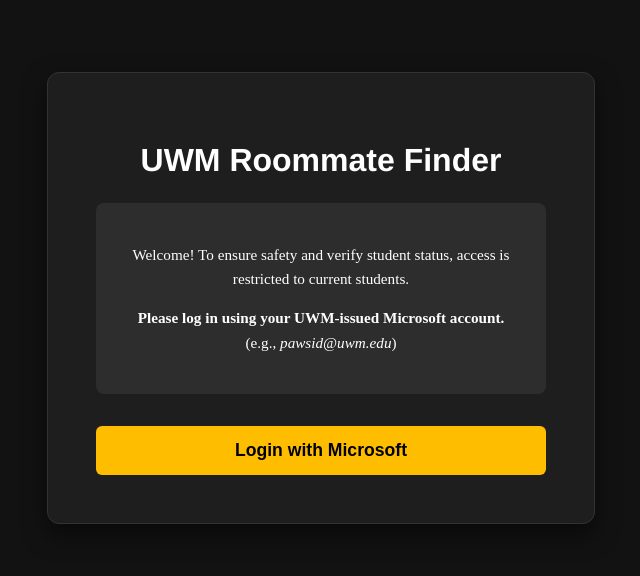
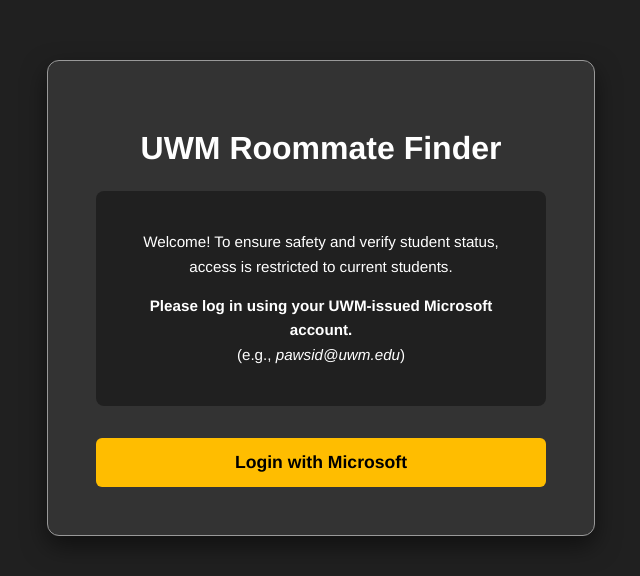
Before and after one commit to carterpiepenburg1/uwmroommatefinder, a React (Vite) app in the folder frontend/: page / in a window 1280 px wide. Shown: the part 102-678 px from the top of the page, without its empty margins (319-959 px from the left). Built offline with nearby package versions, Linux system fonts and the light colour scheme.

Commit message:
CSS Updates
Aaaaaaaaa

```diff
--- a/frontend/src/pages/Dashboard.jsx
+++ b/frontend/src/pages/Dashboard.jsx
@@ -23,7 +23,7 @@
         <h1>Dashboard</h1>
 
         {/* Logic: If we have a first name, show "Welcome, Max!".
-          Otherwise, show "Welcome, max@uwm.edu!"
+          Otherwise, show "Welcome, maxkrug@uwm.edu!"
         */}
         <p>
           Welcome, {user.first_name ? user.first_name : user.email}!
--- a/frontend/src/styles/App.css
+++ b/frontend/src/styles/App.css
@@ -1,22 +1,40 @@
+/* App.css */
+
+/* 1. UNIVERSAL FONT (Helvetica for absolutely everything) */
+* {
+  font-family: 'Helvetica Neue', Helvetica, Arial, sans-serif;
+}
+
+/* 2. BASELINE SETUP */
 html, body {
   margin: 0;
   padding: 0;
   width: 100%;
   height: 100%;
-  background-color: #121212; /* Ensures the "white" never peeks through */
+  background-color: #121212;
 }
 
-p {
+/* 3. TEXT COLORS */
+p, span, li {
   color: white;
-}
-
-h1 {
-  /* CHANGED: White text for high contrast */
-  color: #ffffff;
-  margin-bottom: 1.5rem;
-  font-family: 'Helvetica Neue', Helvetica, Arial, sans-serif;
 }
 
 strong {
   color: white;
+  font-weight: bold;
 }
+
+h1, h2, h3, h4, h5, h6 {
+  color: #ffffff;
+  margin-bottom: 1.5rem;
+}
+
+/* 4. OFFICIAL UWM LINK COLOR */
+a {
+  color: #27729B;
+  text-decoration: none;
+}
+
+a:hover {
+  text-decoration: underline;
+}
--- a/frontend/src/styles/Layout.css
+++ b/frontend/src/styles/Layout.css
@@ -15,14 +15,14 @@
   display: flex;
   align-items: center;
   padding: 0 30px;
-  background-color: gold;
+  background-color: #FFBD00;
   justify-content: center;
 }
 
 .main-content {
-  flex: 1; /* fills remaining space */
+  flex: 1;
   padding: 30px;
-  background-color: black;
+  background-color: #333333;
 }
 
 .footer {
@@ -30,7 +30,7 @@
   display: flex;
   align-items: center;
   justify-content: center;
-  background-color: white;
+  background-color: #000000;
   font-size: 14px;
   color: #6b7280;
 }
--- a/frontend/src/styles/Login.css
+++ b/frontend/src/styles/Login.css
@@ -1,5 +1,4 @@
-/* Login.css - Dark Mode Version */
-
+/* Login.css */
 
 #root {
   width: 100%;
@@ -13,32 +12,32 @@
   justify-content: center;
   align-items: center;
   min-height: 100vh;
-  /* CHANGED: Very dark grey background */
-  background-color: #121212;
+  /* Technically the text color lol */
+  background-color: #202020;
 }
 
 .login-card {
-  /* CHANGED: Dark grey card to pop against the background */
-  background: #1e1e1e;
+  /* Black - light */
+  background: #333333;
   padding: 3rem;
   border-radius: 12px;
-  /* ADJUSTED: Stronger shadow for better depth in dark mode */
+  /* Drop Shadow */
   box-shadow: 0 10px 25px rgba(0, 0, 0, 0.5);
-  /* OPTIONAL: Subtle border for definition */
-  border: 1px solid #333;
+  /* Black - lighter */
+  border: 1px solid #999999;
   max-width: 450px;
   width: 90%;
   text-align: center;
 }
 
 .info-blurb {
-  /* CHANGED: Slightly lighter dark grey to differentiate from card */
-  background-color: #2d2d2d;
+  /* Background Gray - dark */
+  background-color: #202020;
   padding: 1.5rem;
   border-radius: 8px;
   font-size: 0.95rem;
-  /* CHANGED: Light grey text for readability */
-  color: #d0d0d0;
+  /* UWM White */
+  color: #ffffff;
   margin-bottom: 2rem;
   line-height: 1.6;
 }
@@ -46,7 +45,7 @@
 /* BUTTON REMAINS UWM GOLD */
 .login-btn {
   background-color: #FFBD00; /* UWM Gold */
-  color: #000000; /* Black text still looks best on gold */
+  color: #000000;
   font-weight: bold;
   border: none;
   padding: 14px 28px;
@@ -58,8 +57,8 @@
 }
 
 .login-btn:hover {
-  background-color: #dda400; /* Slightly darker gold on hover */
-  transform: translateY(-2px); /* Slight lift effect */
-  /* ADJUSTED: Gold glow effect on hover */
+  /* CHANGED: Official UWM Gold - light for the hover state */
+  background-color: #ffd14c;
+  transform: translateY(-2px);
   box-shadow: 0 4px 15px rgba(255, 189, 0, 0.4);
 }
--- a/frontend/src/styles/Sidebar.css
+++ b/frontend/src/styles/Sidebar.css
@@ -1,7 +1,7 @@
 .sidebar {
   width: 240px;
   height: 100vh; /* Full viewport height */
-  background-color: #111827; /* Dark navy */
+  background-color: #202020; /* Dark navy */
   color: white;
   padding: 20px;
   box-sizing: border-box;
@@ -31,7 +31,7 @@
 }
 
 .sidebar a:hover {
-  color: #60a5fa; /* Soft blue hover */
+  color: #27729B; /* Soft blue hover */
 }
 
 .logout-button {
```
